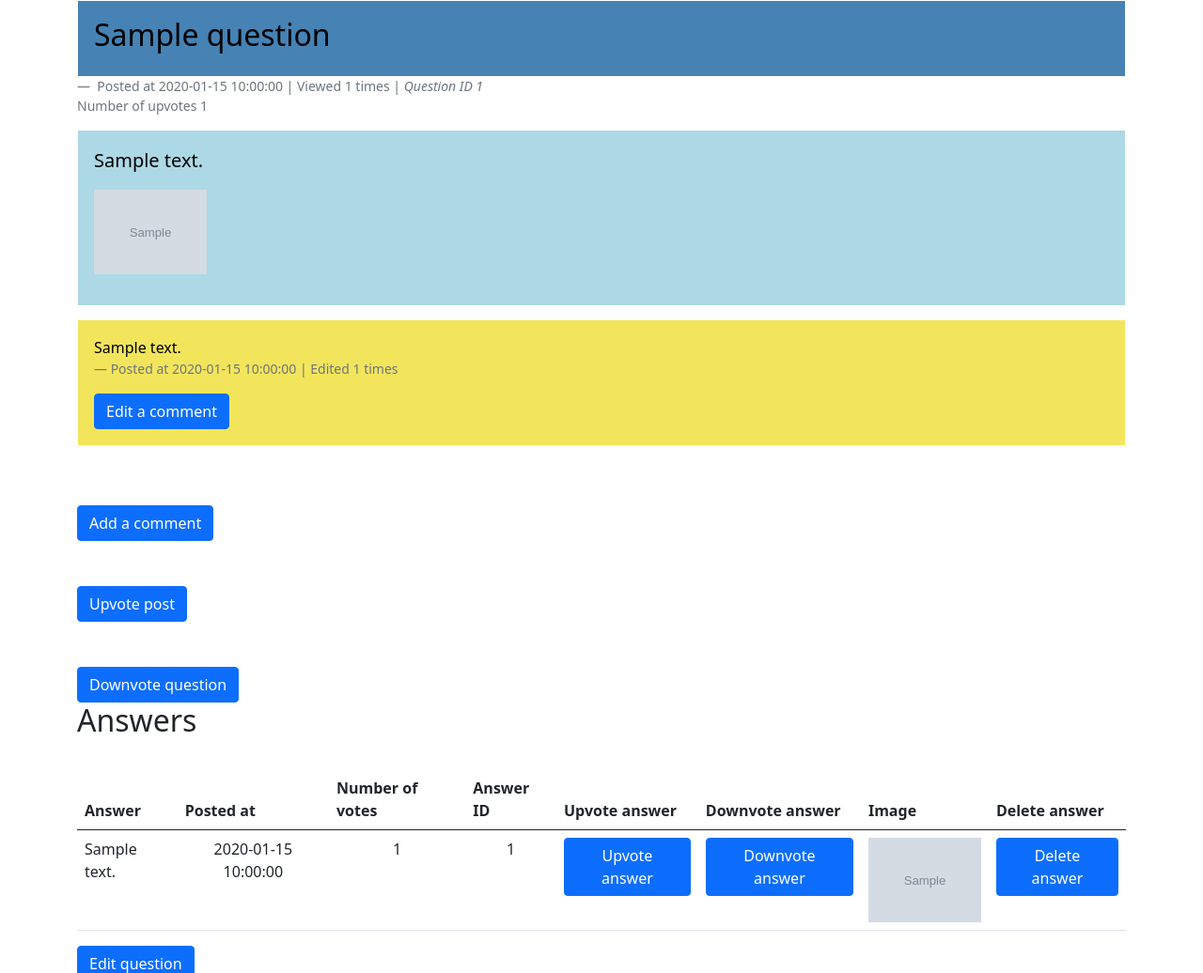
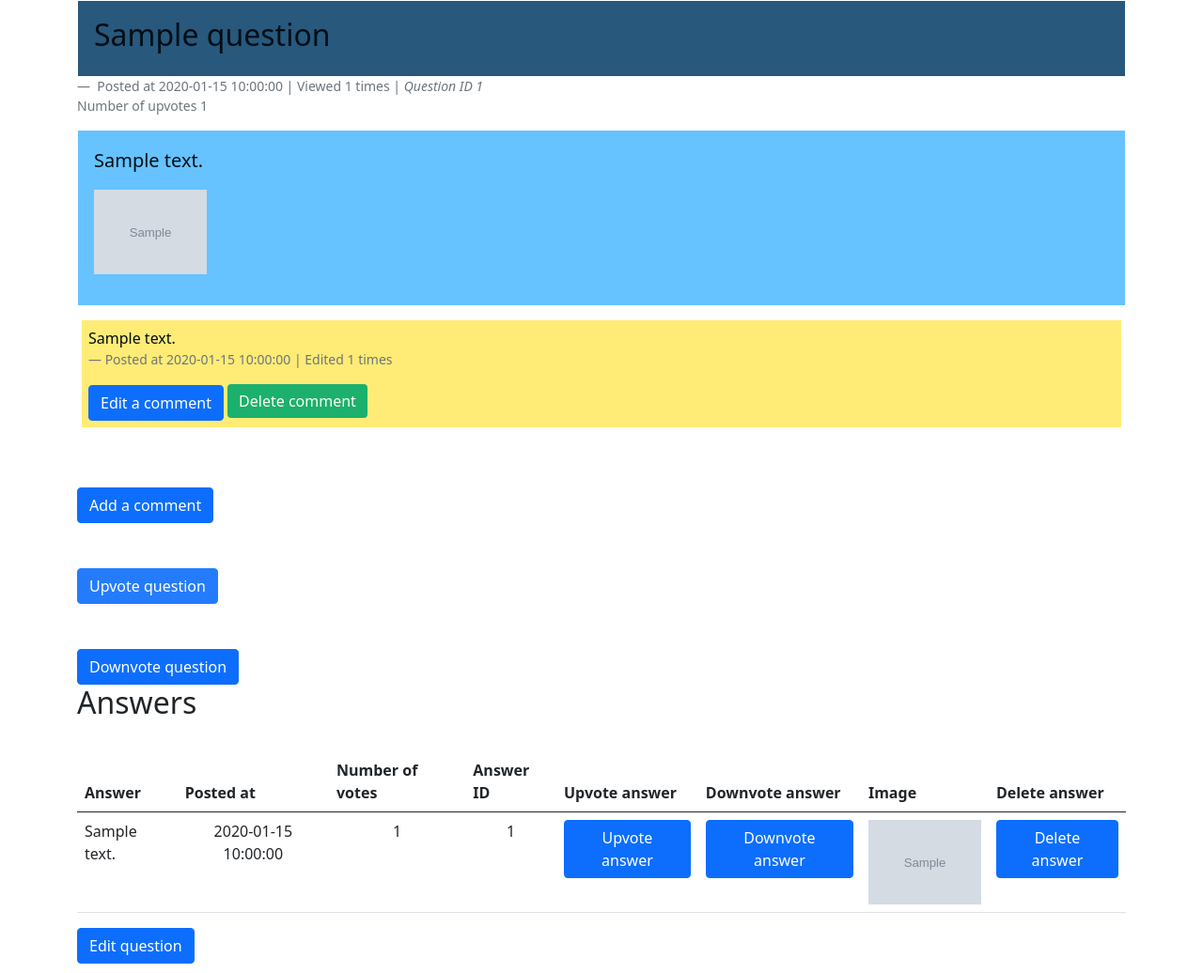
Before and after one commit to snowymountainpass/AskMate, a Flask app: template templates/entry.html in a window 1280 px wide. Shown: the top 1036 px of the page at 94% size. Run offline with Flask 2, Linux system fonts and the light colour scheme; the template is opened without the code that fills it: most values are stand-ins (such as "Sample title", 1, 10 or a date in 2020); grey boxes marked "Sample" are stand-in pictures.

Commit message:
implement delete comment

```diff
--- a/main.py
+++ b/main.py
@@ -165,14 +165,14 @@ def downvote_question(id):
     return redirect(url_for("get_entry", id=id))
 
 
-@app.route("/upvote-answer/<int:id><int:q_id>", methods=["GET", "POST"])
+@app.route("/upvote-answer/<int:id>-<int:q_id>", methods=["GET", "POST"])
 def upvote_answer(id, q_id):
     data_manager.upvote_answer(id)
 
     return redirect(url_for("get_entry", id=q_id))
 
 
-@app.route("/downvote-answer/<int:id><int:q_id>", methods=["GET", "POST"])
+@app.route("/downvote-answer/<int:id>-<int:q_id>", methods=["GET", "POST"])
 def downvote_answer(id, q_id):
     data_manager.downvote_answer(id)
 
@@ -190,7 +190,7 @@ def add_comment_question(id):
     return render_template('post_comment.html', id=id)
 
 
-@app.route("/edit-comment/<int:id><int:q_id>", methods=["GET", "POST"])
+@app.route("/edit-comment/<int:id>-<int:q_id>", methods=["GET", "POST"])
 def edit_comment_question(id, q_id):
     this_comment = data_manager.get_comment(id)
     print(this_comment)
@@ -206,5 +206,12 @@ def edit_comment_question(id, q_id):
     return render_template('edit_comment.html', id=id, comments=this_comment)
 
 
+@app.route("/entry/<int:id>-<int:q_id>/delete", methods=["GET", "POST"])
+def delete_comment_question(id, q_id):
+    data_manager.delete_comment(id)
+    return redirect(url_for("get_entry", id=q_id))
+
+
+
 if __name__ == "__main__":
     app.run(debug=True)
--- a/static/main.css
+++ b/static/main.css
@@ -32,7 +32,7 @@
     position: absolute;
     background-color: #f1f1f1;
     min-width: 160px;
-  box-shadow: 0px 8px 16px 0px rgba(0,0,0,0.2);
+    box-shadow: 0px 8px 16px 0px rgba(0, 0, 0, 0.2);
     z-index: 1;
 }
 
@@ -43,14 +43,136 @@
     display: block;
 }
 
-.dropdown-content a:hover {background-color: #ddd}
+.dropdown-content a:hover {
+    background-color: #ddd
+}
 
 
 .question_comment {
-            background-color: #f3e55b;
-            color: black;
-            border: 2px solid #f3e55b;
+    background-color: #ffec76;
+    color: #010e17;
+    border: 2px solid #ffec76;
+    margin: 5px;
+    padding: 5px;
+
+}
+
+.question_title {
+    background-color: #28587b;
+    color: #010e17;
+    border: 2px solid #28587b;
+    margin: 1px;
+    padding: 15px;
+}
+
+.question_details {
+    background-color: lightblue;
+    color: #010e17;
+    border: 2px solid lightblue;
+    margin: 1px;
+    padding: 1px;
+
+}
+
+.question_message {
+    background-color: #66c3ff;
+    color: #010e17;
+    border: 2px solid #66c3ff;
     margin: 1px;
     padding: 15px;
 
 }
+
+* {
+    box-sizing: border-box
+}
+
+button {
+    background-color: #04AA6D;
+    color: white;
+    padding: .375rem .75rem;
+    line-height: 1.5;
+    /*margin: 8px 0;*/
+    border: 1px;
+    border-radius: .25rem;
+    cursor: pointer;
+    width: auto;
+    opacity: 0.9;
+}
+
+button:hover {
+    opacity: 1;
+}
+
+.cancelbtn, .deletebtn {
+    float: left;
+    width: 50%;
+}
+
+.cancelbtn {
+    background-color: #ccc;
+    color: black;
+}
+
+.deletebtn {
+    background-color: #f44336;
+}
+
+.modal-container {
+    padding: 16px;
+    text-align: center;
+}
+
+
+.modal {
+    display: none; /* Hidden by default */
+    position: fixed; /* Stay in place */
+    z-index: 1; /* Sit on top */
+    left: 0;
+    top: 0;
+    width: 100%; /* Full width */
+    height: 100%; /* Full height */
+    overflow: auto; /* Enable scroll if needed */
+    background-color: #474e5d;
+    padding-top: 50px;
+}
+
+.modal-content {
+    background-color: #fefefe;
+    margin: 5% auto 15% auto; /* 5% from the top, 15% from the bottom and centered */
+    border: 1px solid #888;
+    width: 80%; /* Could be more or less, depending on screen size */
+}
+
+
+hr {
+    border: 1px solid #f1f1f1;
+    margin-bottom: 25px;
+}
+
+.close {
+    position: absolute;
+    right: 35px;
+    top: 15px;
+    font-size: 40px;
+    font-weight: bold;
+    color: #f1f1f1;
+}
+
+.close:hover,
+.close:focus {
+    color: #f44336;
+    cursor: pointer;
+}
+
+.clearfix::after {
+    content: "";
+    clear: both;
+    display: table;
+}
+
+@media screen and (max-width: 300px) {
+    .cancelbtn, .deletebtn {
+        width: 100%;
+    }
+}
--- a/templates/base_template.html
+++ b/templates/base_template.html
@@ -11,41 +11,8 @@
     <link rel="stylesheet" href="{{ url_for('static', filename='main.css') }}">
     <title>{% block title %} {% endblock %}</title>
     <style>
-        .question_title {
-            background-color: steelblue;
-            color: black;
-            border: 2px solid steelblue;
-            margin: 1px;
-            padding: 15px;
-        }
 
-        .question_details {
-            background-color: lightblue;
-            color: black;
-            border: 2px solid lightblue;
-            margin: 1px;
-            padding: 1px;
-
-        }
-
-        .question_message {
-            background-color: lightblue;
-            color: black;
-            border: 2px solid lightblue;
-            margin: 1px;
-            padding: 15px;
-
-        }
-
-        .question_comment {
-            background-color: #f3e55b;
-            color: black;
-            border: 2px solid #f3e55b;
-            margin: 1px;
-            padding: 15px;
-
-        }
-
+{##111d4a ; #53d8fb  ; #66c3ff ; #f5e0b7  ; #d6ba73#}
 
 
 
--- a/templates/entry.html
+++ b/templates/entry.html
@@ -25,9 +25,31 @@
             <figure>
                 {% for comment in question_comments %}
                     <div class="question_comment"><p>{{ comment.message }}</p>
-                        <figcaption class="blockquote-footer">Posted at {{ comment.submission_time }} | Edited {{ comment.edited_count }} times</figcaption>
+                        <figcaption class="blockquote-footer">Posted at {{ comment.submission_time }} |
+                            Edited {{ comment.edited_count }} times
+                        </figcaption>
                         <a href="{{ url_for('edit_comment_question', id=comment.id, q_id=question.id) }}"
                            class="btn btn-primary">Edit a comment</a>
+
+                        <button onclick="document.getElementById('id01').style.display='block'">Delete comment</button>
+
+                        <div id="id01" class="modal">
+                            <span onclick="document.getElementById('id01').style.display='none'" class="close"
+                                  title="Close delete">&times;</span>
+                            <form class="modal-content" action="{{ url_for( 'index' ) }}">
+                                <div class="modal-container">
+                                    <h1>Delete comment</h1>
+                                    <p>Are you sure you want to delete the comment?</p>
+                                    <div class="clearfix">
+                                        {#                                        <button type="button" class="cancelbtn" formaction="{{ url_for( 'index' ) }}">Cancel</button>#}
+                                        {#                                        <button type="button" class="deletebtn" formaction="{{ url_for( 'index' ) }}">Delete</button>#}
+{#                                        <a href="{{ url_for( 'index' ) }}" class="cancelbtn">Cancel</a>#}
+                                        <a href="{{ question.id }}" class="cancelbtn">Cancel</a>
+                                        <a href="{{ url_for( 'delete_comment_question', id=comment.id, q_id=question.id ) }}" class="deletebtn">Delete</a>
+                                    </div>
+                                </div>
+                            </form>
+                        </div>
 
 
                     </div>
@@ -41,7 +63,7 @@
             <a href="{{ url_for('add_comment_question', id=question.id) }}" class="btn btn-primary">Add a comment</a>
             <br><br><br>
             <form action="{{ url_for('upvote_question',id=question.id) }}" method="POST">
-            <button type="submit" class="btn btn-primary">Upvote post</button>
+            <button type="submit" class="btn btn-primary">Upvote question</button>
             <br><br><br>
             <a href="{{ url_for('downvote_question',id=question.id) }}" class="btn btn-primary">Downvote
                 question</a>
```
Also changed, not shown: data_manager.py (+9 -0 lines). Lines whose indentation alone changed are shown as unchanged.
